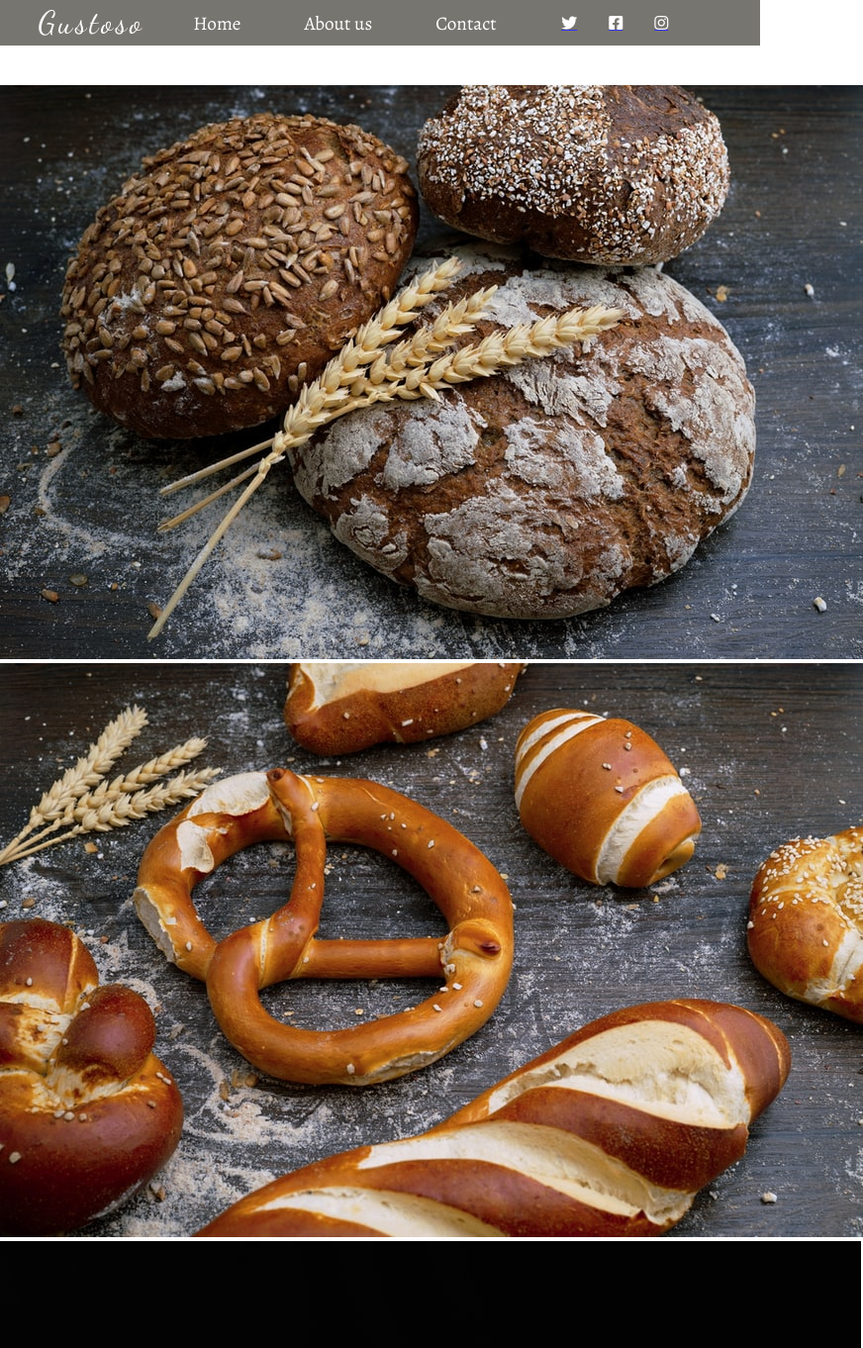
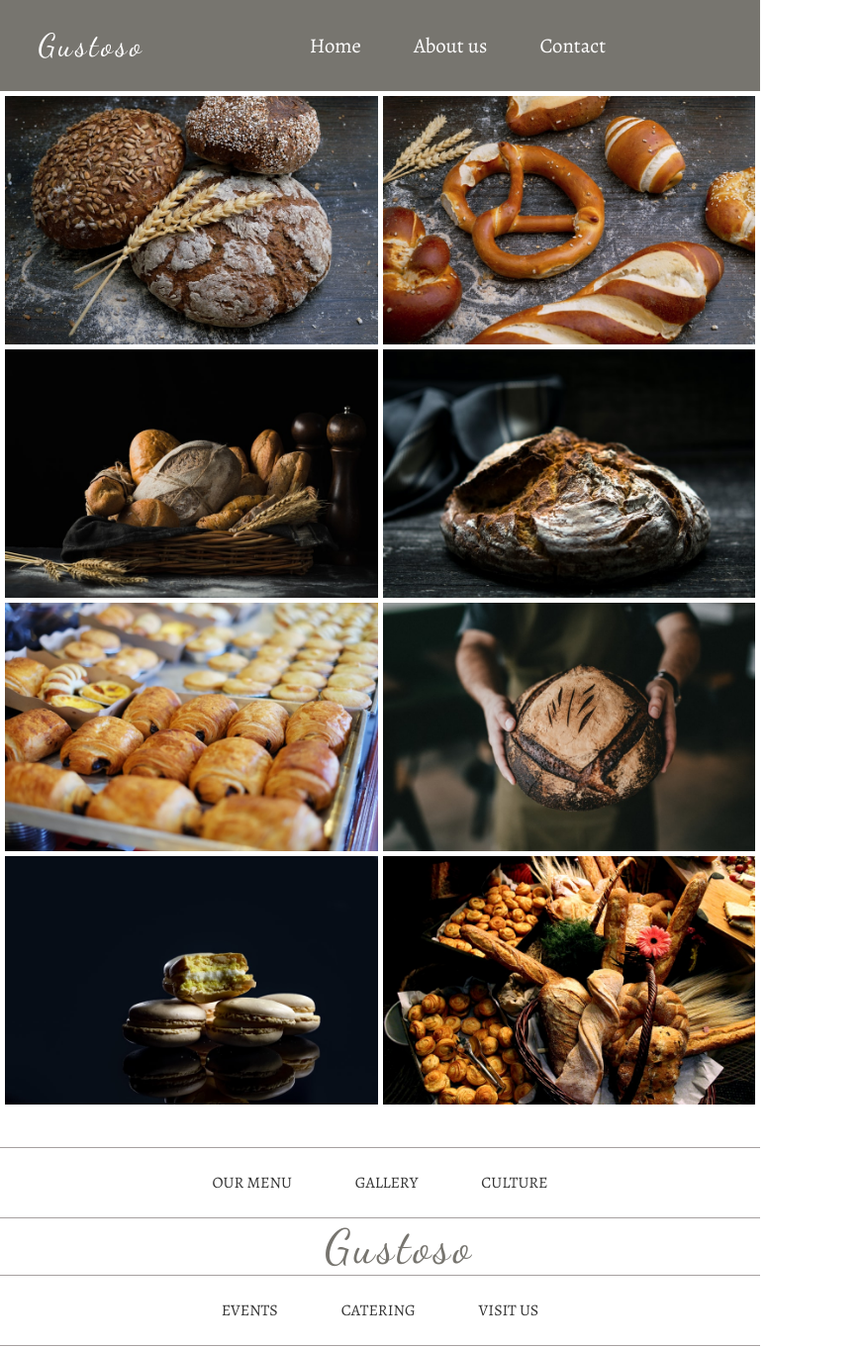
Before and after one commit to markorai/BakeryHomework, a plain HTML site: page pages/gallery.html in a window 768 px wide. Shown: the top 1362 px of the page at 99% size, 872 px wide, since content can reach past the window. Drawn offline with nearby package versions, Linux system fonts and the light colour scheme; a small style sheet from the web is missing.

Commit message:
Added style to gallery page

```diff
--- a/styles/gallery.css
+++ b/styles/gallery.css
@@ -84,7 +84,7 @@ body{
   margin-right: 10%;
 
 }
-.icons a i{
+.icons >a> i{
   color: #fff;
   padding: 0 1rem;
   display: flex;
@@ -92,80 +92,218 @@ body{
   align-items: center;
 
 }
-
-.container{
-    position: relative;
-    bottom: -5vmax;
+.icons > a{
+  text-decoration: none;
+}
+.container {
+  margin: auto;
+  border: #fff solid 5px;
+  background: #fff;
 }
 
-.text{
-	padding:6px;
+/* mak images fill their container*/
+img {
+  max-width: 100%;
+}
+img:hover {
+  opacity: 0.5;
+  cursor: pointer;
+}
 
 
+.img-grid {
+  display: grid;
+  grid-template-columns: repeat(1, 1fr);
+  grid-gap: 5px;
+}
+.navbarbottom{
+  display: flex;
+  justify-content: space-between;
+  align-items: center;
+  background-color: transparent;
+  height: 11vw;
+  opacity: .8;
+  border-color: black;
+  /* border-top: 3px solid black; */
+  border-bottom: 20px;
+  border-bottom-width: thin;
+
+}
+
+.navlinks{
+  display: flex;
+  width: 100%;
+
+
+}
+.navlinks > ul{
+  display: flex;
+  width: 100%;
+  justify-content: center;
+  margin: 0;
+  padding: 0;
+  border-top: 1px solid rgb(145, 137, 137);
+  border-bottom: 1px solid rgb(145, 137, 137);
 
 }
 
 
 
+.navlinks ul > li{
+  list-style-type: none;
+}
+.navlinks ul >li >a{
+  text-decoration: none;
+  color: rgb(0, 0, 0);
+  font-family: 'Alegreya', serif;
+  font-size: 1.3rem;
+  padding: 1rem;
+  margin: .5rem 1rem;
+  display: block;
+
+}
+.navlinks > ul >li > a:hover{
+  background-color: rgba(201, 201, 2, 0.623);
+}
 
 
+ .log {
+  font-family: 'Dancing Script', cursive;
+  color: #ffff;
+  letter-spacing: 3px;
+  font-size: 3rem;
+  margin-left: 5%;
+  text-decoration: none;
 
+  color:#56534C ;
+}
+@media only screen and (max-width: 480px){
+  header{
+    min-height: 15vw;
+}
+.logo{
+    margin-top: 8px;
+}
+.navbar{
+    height: 18vw;
+    flex-direction: column;
+    align-items: flex-start;
+}
+.toggle_button{
+    display: flex;
+}
+.nav-links{
+    display: none;
+    width: 100%;
+}
+.nav-links ul{
+    width: 100%;
+    flex-direction: column;
+    margin-top: 10px;
+}
+.nav-links li a{
+    padding: .3rem 1rem;
+}
+.nav-links li{
+    text-align: center;
+}
+.nav-links.active{
+    display: flex;
+    top: 0;
+    height: 50vw;
+    background-color: #56534C;
+}
+.icons{
+  display: none;
+}
+.navbarbottom{
+  display: flex;
+  flex-direction: column;
+  margin-top: 5%;
+}
+.navlinks{
+  display: flex;
+  flex-direction: column;
+}
+.navlinks > ul{
+  display: flex;
+}
+.navlinks .log{
+  display: flex;
+  justify-content: center;
+}
+.navlinks > ul > li >a{
+  font-size: 1rem;
+}
+}
+@media only screen and (min-width: 480px) and (max-width:768px){
+  header{
+    min-height: 10vw;
+}
+.navbar{
+    height: 12vw;
+    width: 100%;
+}
+.nav-links li a{
+    font-size: 1.3rem;
+    margin-right: 5px;
+}
+.nav-links{
+    width: 100%;
+}
+.icons{
+    display: none;
+}
+.navbarbottom{
+  display: flex;
+  flex-direction: column;
+  margin-top: 5%;
+}
+.navlinks{
+  display: flex;
+  flex-direction: column;
+}
+.navlinks > ul{
+  display: flex;
+}
+.navlinks .log{
+  display: flex;
+  justify-content: center;
+}
+.navlinks > ul > li >a{
+  font-size: 1rem;
+}
+}
+@media only screen and (min-width: 750px) {
 
-div.gallery {
-    /* border: 1px solid #ccc; */
-    margin-bottom: 11px;
-	overflow: hidden;
-  }
-
-  /* div.gallery:hover {
-    border: 1px solid #777;
-  } */
-
-  div.gallery img {
-    width: 100%;
-    height: auto;
-
-	-webkit-transform: scale(1);
-  transform: scale(1);
-  -webkit-transition: .3s ease-in-out;
-  transition: .3s ease-in-out;
-  }
-
-  .gallery:hover img {
-	-webkit-transform: scale(1.3);
-	transform: scale(1.3);
-  }
-
-  /* div.desc {
-    padding: 15px;
-    text-align: center;
-  } */
-
-  * {
-    box-sizing: border-box;
-  }
-
-  .responsive {
-    padding: 0 6px;
-    float: left;
-    width: 32.99999%;
-  }
-
-  /* @media only screen and (max-width: 700px) {
-    .responsive {
-      width: 49.99999%;
-      margin: 9px 3px;
+  .img-grid {
+    grid-template-columns: repeat(2, 1fr);
   }
 }
 
-  @media only screen and (max-width: 500px) {
-    .responsive {
-      width: 100%;
+@media only screen and (min-width: 970px) {
+  .img-grid {
+    grid-template-columns: repeat(4, 1fr);
   }
-  } */
-
-  /* .clearfix:after {
-    content: "";
-    display: table;
-    clear: both;
-  } */
+}
+@media screen and (min-width:768px) and (max-width:1150px){
+  .navbarbottom{
+    display: flex;
+    flex-direction: column;
+    margin-top: 5%;
+  }
+  .navlinks{
+    display: flex;
+    flex-direction: column;
+  }
+  .navlinks > ul{
+    display: flex;
+  }
+  .navlinks .log{
+    display: flex;
+    justify-content: center;
+  }
+  .navlinks > ul > li >a{
+    font-size: 1rem;
+  }
+}
```
Lines whose indentation alone changed are shown as unchanged.
